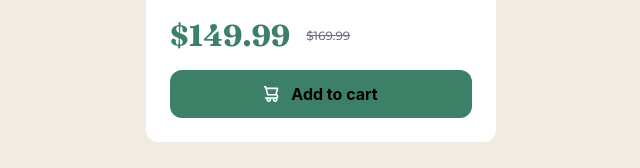
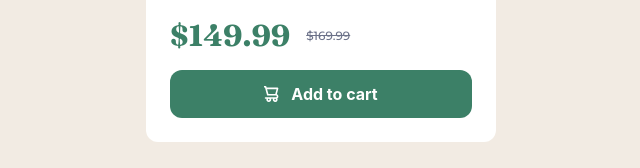
Before and after one commit to revuwem/product-preview-card-component, a React (Vite) app: page / in a window 1280 px wide. Shown: the part 512-680 px from the top of the page, without its empty margins (319-959 px from the left). Built offline with nearby package versions, Linux system fonts and the light colour scheme.

Commit message:
feat(Button): add text color

```diff
--- a/src/components/Button.tsx
+++ b/src/components/Button.tsx
@@ -6,7 +6,7 @@ const Button: React.FC<IButtonProps> = ({ children, ...props }) => {
   return (
     <button
       {...props}
-      className="bg-cyan-200 w-full flex justify-center items-center gap-3 p-3 font-bold rounded-xl hover:bg-cyan-100 transition"
+      className="bg-cyan-200 w-full flex justify-center items-center gap-3 p-3 font-bold text-white rounded-xl hover:bg-cyan-100 transition"
     >
       {children}
     </button>
```
